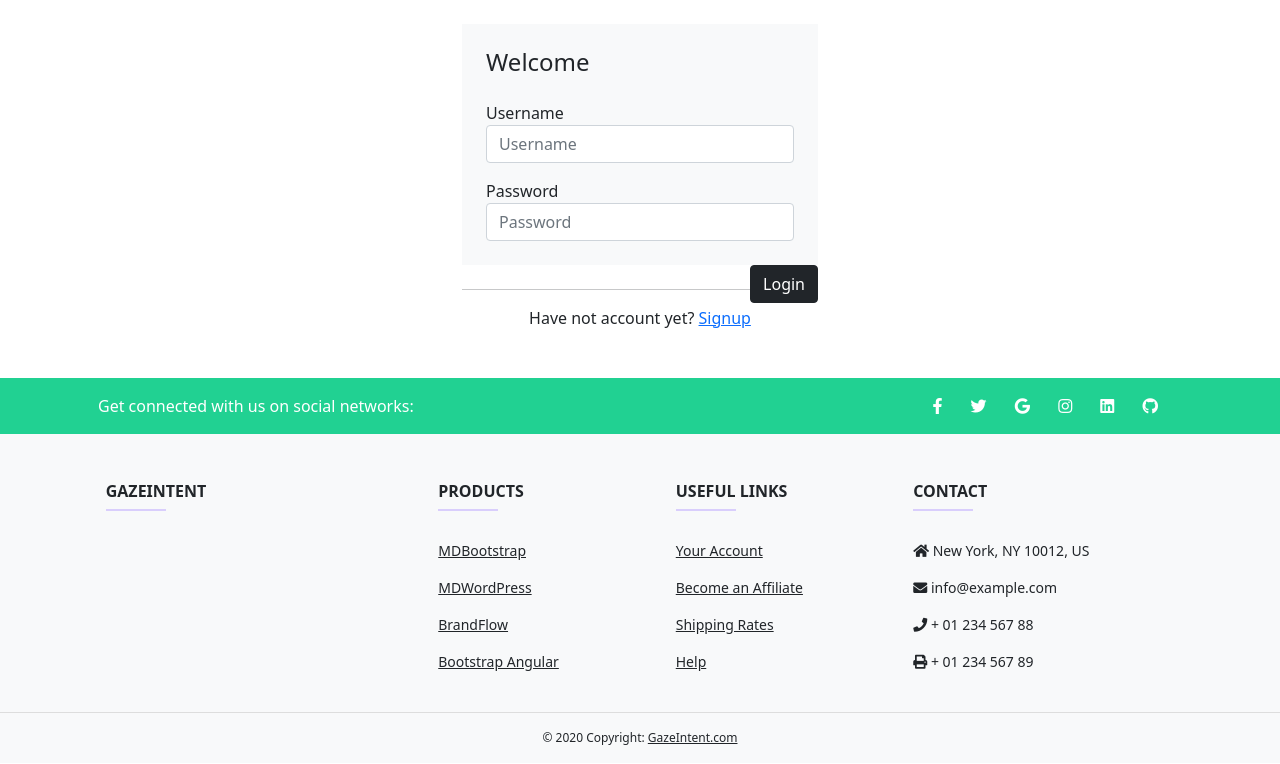
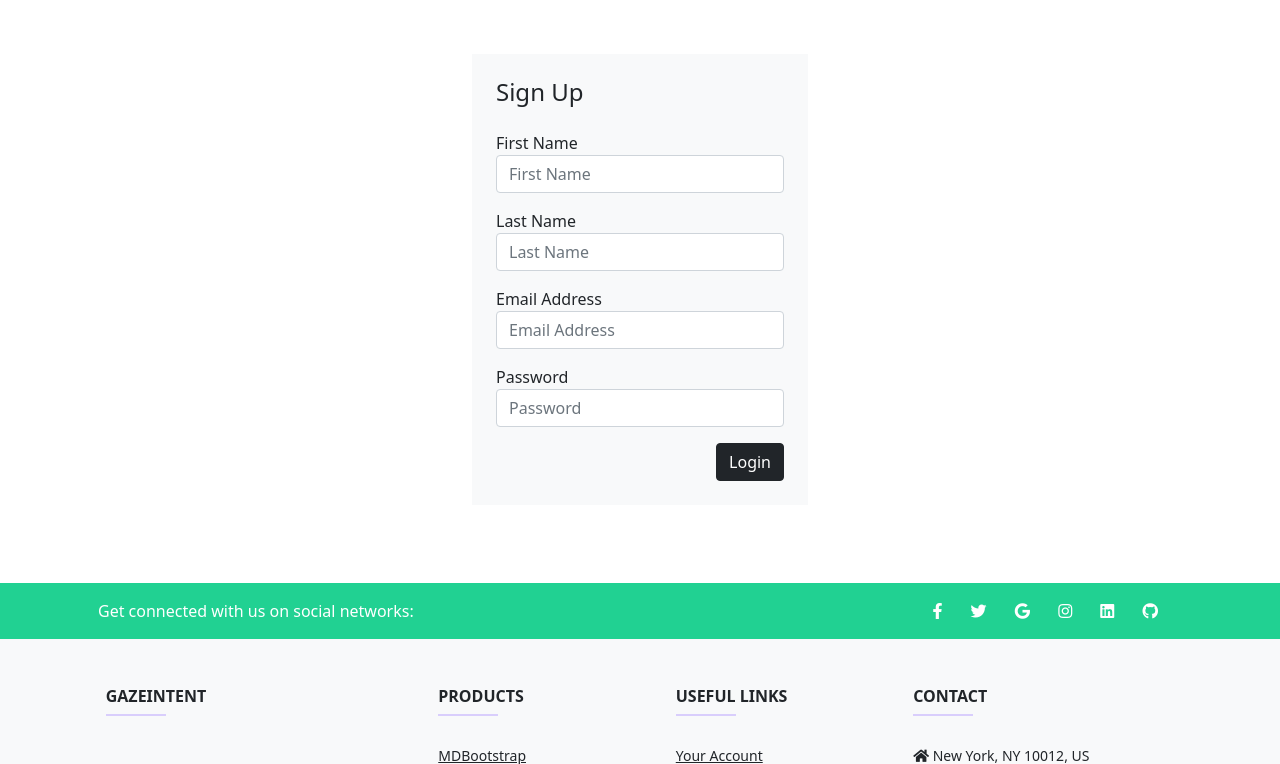
Before and after one commit to mpbunch/gazeintent, a Flask app: page /signup in a window 1280 px wide. Shown: the part 56-820 px from the top of the page. Run offline with Flask 2, Linux system fonts and the light colour scheme; some libraries are stand-ins or nearby versions.

Commit message:
adding signup functionality

```diff
--- a/app/forms.py
+++ b/app/forms.py
@@ -1,8 +1,10 @@
 from flask_wtf import FlaskForm
-from wtforms import StringField, IntegerField, SubmitField
+from wtforms import StringField, IntegerField, SubmitField, PasswordField
 from wtforms.validators import DataRequired
 
 class UsersForm(FlaskForm):
+    email_address = StringField('Email Address', validators=[DataRequired()])
     first_name = StringField('First Name', validators=[DataRequired()])
-    age = IntegerField('Age', validators=[DataRequired()])
+    last_name = StringField('Last Name', validators=[DataRequired()])
+    password = PasswordField('Password', validators=[DataRequired()])
     submit = SubmitField('Enter')
--- a/app/routes.py
+++ b/app/routes.py
@@ -1,12 +1,34 @@
-from flask import request
 import joblib
-from flask import Flask, render_template
+from flask import Flask, render_template, request, redirect
 from models import db, User
 from forms import UsersForm
+import os
+
 app=Flask(__name__)
-app.config['SQLALCHEMY_DATABASE_URI'] = 'postgresql://localhost/usersdb'
+# In order to keep the database credentials, and secret_key secure
+# We need to use environment variables
+# Heroku does this natively
+#
+# Your localhost does not
+# Before you start the application on your local machine
+# run the following code:
+#
+# export DATABASE_URL=$(heroku config:get DATABASE_URL -a gazeintent)
+# export SECRET_KEY=$(heroku config:get SECRET_KEY -a gazeintent)
+#
+# check to see that $DATABASE_URL looks correct
+# echo $DATABASE_URL
+# postgres://[user-name-random-characters]:[password-random-characters]@[ec2-path.*.amazonaws.com]:[port]/[database-name]
+
+db_url = os.environ.get('DATABASE_URL')
+secret_key = os.environ.get('SECRET_KEY')
+if not db_url or not secret_key:
+    # Fail if no environment variable is found.
+    raise Exception('Credentials not found.')
+
+app.config['SQLALCHEMY_DATABASE_URI'] = os.environ.get('DATABASE_URL').replace('postgres://','postgresql://')
+app.secret_key = secret_key
 db.init_app(app)
-app.secret_key = "e14a-key"
 
 @app.route("/")
 def index():
@@ -20,18 +42,47 @@ def login():
 def documentation():
     return render_template("documentation.html")
 
-@app.route("/register", methods=['GET', 'POST'])
+# @app.route("/register", methods=['GET', 'POST'])
+# @app.route('/signup', methods=['GET', 'POST'])
+# def signup():
+#     if request.method == 'POST':
+#         # do stuff when the form is submitted
+
+#         # redirect to end the POST handling
+#         # the redirect can be to the same route or somewhere else
+#         return redirect(url_for('index'))
+
+#     # show the form, it wasn't submitted
+#     return render_template('signup.html')
+
 @app.route('/signup', methods=['GET', 'POST'])
 def signup():
-    if request.method == 'POST':
-        # do stuff when the form is submitted
+    form = UsersForm()
+    message={
+        "message":False,
+        "type":0
+    }
 
-        # redirect to end the POST handling
-        # the redirect can be to the same route or somewhere else
-        return redirect(url_for('index'))
+    if form.validate_on_submit():
+        email_address = request.form['email_address']
+        first_name = request.form['first_name']
+        last_name = request.form['last_name']
+        password = request.form['password']
+        new_user = User(first_name=first_name, last_name=last_name, email_address=email_address, password=password)
+        try:
+            db.session.add(new_user)
+            db.session.commit()
+            message = {
+                "message":"Successfuly created account.",
+                "type":1
+            }
+        except:
+            message = {
+                "message": "Opps, something went wrong. Try again.",
+                "type":2
+            }
+    return render_template('signup.html', form=form, message=message)
 
-    # show the form, it wasn't submitted
-    return render_template('signup.html')
 
 if __name__ == "__main__":
     app.run(debug=True)
--- a/app/templates/signup.html
+++ b/app/templates/signup.html
@@ -1,62 +1,46 @@
-<!DOCTYPE html>
-<html lang="en">
-
-<head>
-  <meta charset="UTF-8">
-  <meta http-equiv="X-UA-Compatible" content="IE=edge">
-  <meta name="viewport" content="width=device-width, initial-scale=1.0">
-  <link rel="stylesheet" href="https://cdn.jsdelivr.net/npm/bootstrap@5.1.1/dist/css/bootstrap.min.css" integrity="sha384-F3w7mX95PdgyTmZZMECAngseQB83DfGTowi0iMjiWaeVhAn4FJkqJByhZMI3AhiU" crossorigin="anonymous">
-  <link rel="stylesheet" href="https://pro.fontawesome.com/releases/v5.10.0/css/all.css" integrity="sha384-AYmEC3Yw5cVb3ZcuHtOA93w35dYTsvhLPVnYs9eStHfGJvOvKxVfELGroGkvsg+p" crossorigin="anonymous" />
-
-  <link rel="stylesheet" href="static/css/style.css">
-  <title>GazeIntent</title>
-  <script src="https://cdn.jsdelivr.net/npm/bootstrap@5.1.1/dist/js/bootstrap.min.js" integrity="sha384-skAcpIdS7UcVUC05LJ9Dxay8AXcDYfBJqt1CJ85S/CFujBsIzCIv+l9liuYLaMQ/" crossorigin="anonymous"></script>
-
-</head>
-
-<body>
-  <!-- Header for every page -->
-  {% include "header.html" %}
+{% extends 'layout.html' %}
+{% block content %}
 <div class="container">
   <div class="row">
     <div class="col-md-4 offset-md-4">
       <div class="login-form bg-light mt-4 p-4">
-          <form action="" method="" class="row g-3">
-            <h4>Welcome</h4>
+        <div class="col-xs-12">
+          {% if message.type == 1 %}
+          <div class="alert alert-success" role="alert">
+            {{ message.message }}
+          </div>
+          {% endif %}
+          {% if message.type == 2 %}
+          <div class="alert alert-danger" role="alert">
+            {{ message.message }}
+          </div>
+          {% endif %}
+        </div>
+        <form action="/signup" method="POST" class="row g-3">
+          {{ form.hidden_tag() }}
+          <h4>Sign Up</h4>
           <div class="col-12">
-              <label>Username</label>
-              <input type="text" name="username" class="form-control" placeholder="Username">
+            <label>{{ form.first_name.label }}</label>
+            {{ form.first_name(class="form-control",placeholder="First Name") }}
           </div>
           <div class="col-12">
-              <label>Password</label>
-              <input type="password" name="password" class="form-control" placeholder="Password">
+            <label>{{ form.last_name.label }}</label>
+            {{ form.last_name(class="form-control",placeholder="Last Name") }}
           </div>
-            <!-- <div class="col-12">
-              <div class="form-check">
-                <input class="form-check-input" type="checkbox" id="rememberMe">
-                <label class="form-check-label" for="rememberMe"> Remember me</label>
-              </div> -->
+          <div class="col-12">
+            <label>{{ form.email_address.label }}</label>
+            {{ form.email_address(class="form-control",placeholder="Email Address") }}
+          </div>
+          <div class="col-12">
+            <label>{{ form.password.label }}</label>
+            {{ form.password(class="form-control",placeholder="Password") }}
           </div>
           <div class="col-12">
             <button type="submit" class="btn btn-dark float-end">Login</button>
           </div>
         </form>
-          <hr class="mt-4">
-          <div class="col-12">
-            <p class="text-center mb-0">Have not account yet? <a href="#">Signup</a></p>
       </div>
     </div>
   </div>
 </div>
-  </div>
-  <!-- Footer for every page -->
-  {% include "footer.html" %}
-
-  <!-- Load scripts after dom load -->
-  <script src="static/js/webcam.js"></script>
-  <script src="https://d3js.org/d3.v7.min.js"></script>
-  <script src="static/js/bullet.js"></script>
-  <script src="static/js/d3sample.js"></script>
-</body>
-
-</html>
+{% endblock %}
```
Also changed, not shown: app/models.py (+5 -4 lines). Lines whose indentation alone changed are shown as unchanged.
